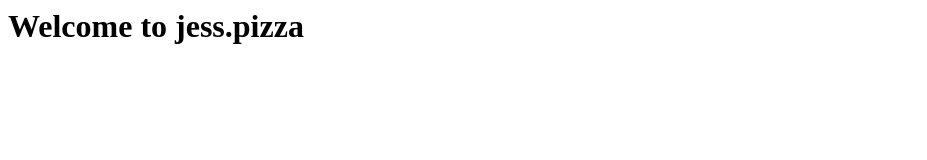
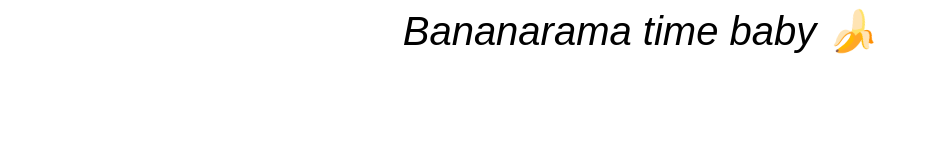
Before and after one commit to ali-tny/jess.pizza, a plain HTML site: page index.html in a window 1280 px wide. Shown: the whole page, without its empty margins (0-927 px from the left). Drawn offline with Linux system fonts and the light colour scheme.

Commit message:
Update placeholder index.html

```diff
--- a/index.html
+++ b/index.html
@@ -1 +1,2 @@
-<h1>Welcome to jess.pizza</h1>
+<link rel="stylesheet" href="style.css"/>
+<h1>Bananarama time baby 🍌</h1>
--- /dev/null
+++ b/style.css
@@ -0,0 +1,5 @@
+h1 {
+	font:40px arial, sans-serif;
+	font-style:italic;
+    text-align: center;
+}
```
